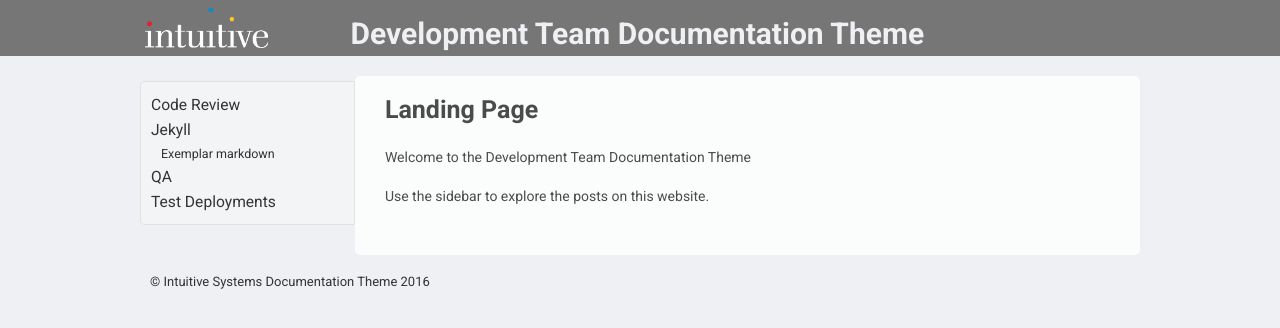
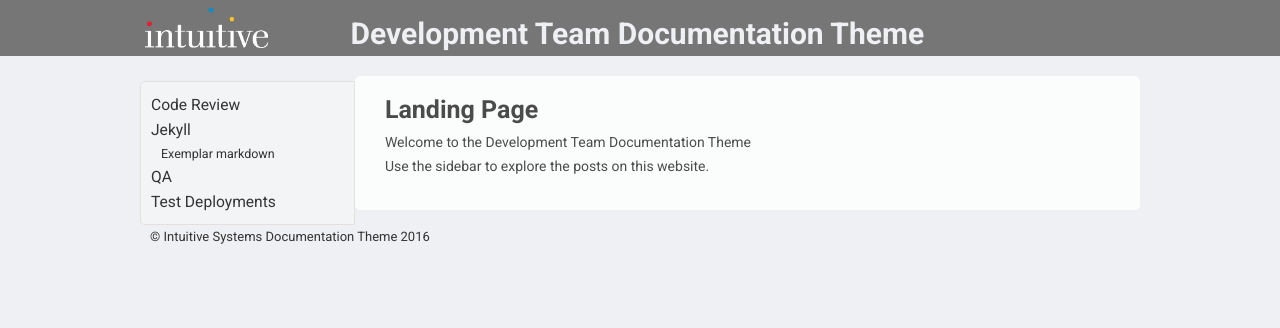
Before and after one commit to intuitivedocs/DocumentationSiteThemes, a Jekyll site: the page built from index.markdown, in a window 1280 px wide. Shown: the top 328 px of the page. Built offline with Jekyll 4.4.1, drawn with Linux system fonts in a browser that asks for light colours.

Commit message:
contents

```diff
--- a/_sass/components/_article.scss
+++ b/_sass/components/_article.scss
@@ -70,7 +70,7 @@
   }
 
   > * {
-    margin-bottom: 1.8rem;
+    margin-bottom: 0.3rem;
     color: rgba($c__black, .7);
   }
 
```
